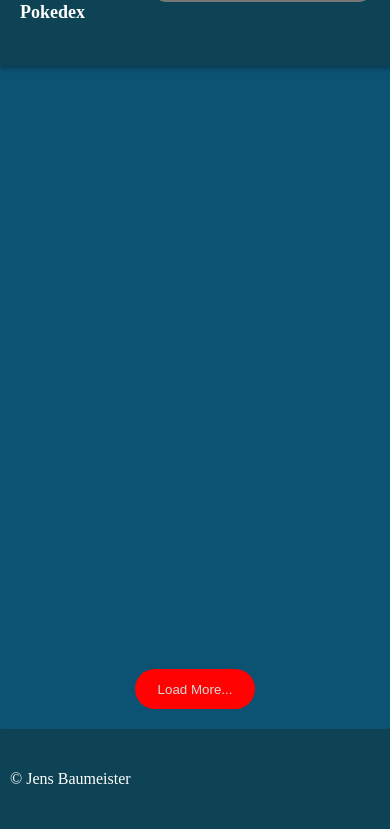
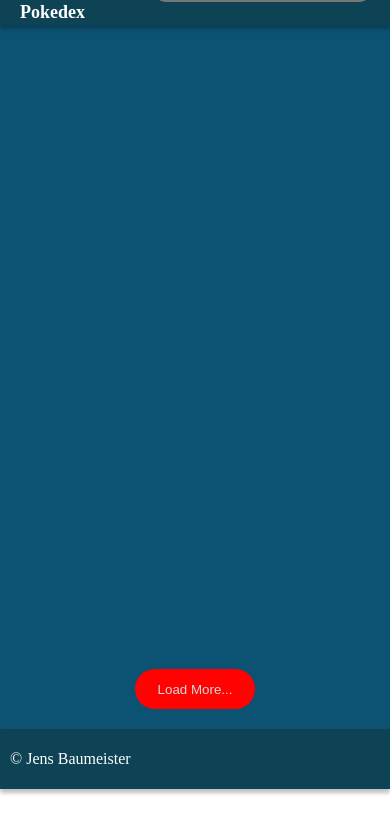
Before and after one commit to jens-baumeister/pokedex, a plain HTML site: page index.html in a window 390 px wide. Shown: the part 35-864 px from the top of the page. Drawn offline with Linux system fonts and the light colour scheme; no server answers.

Commit message:
add a media query at 634px

```diff
--- a/styles/standard.css
+++ b/styles/standard.css
@@ -51,3 +51,13 @@ button {
     border: none;
     background: none;
 }
+
+@media (max-width: 634px){
+    header {
+        height: 60px;
+    }
+
+    footer {
+        height: 60px;
+    }
+}
```
